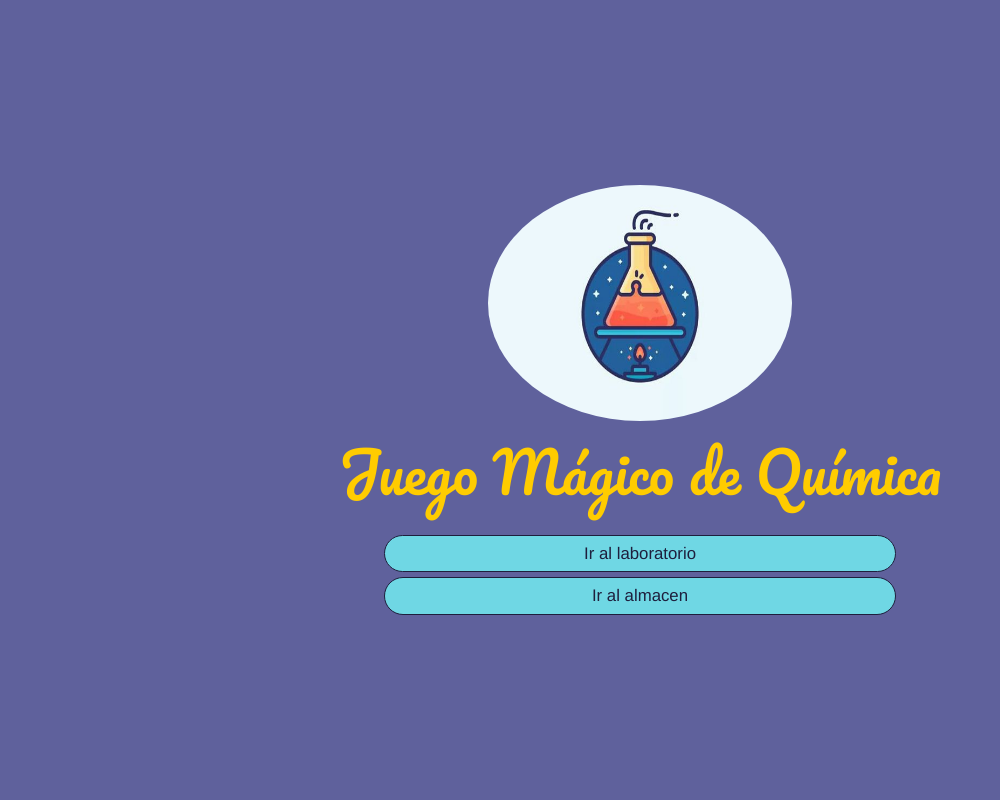
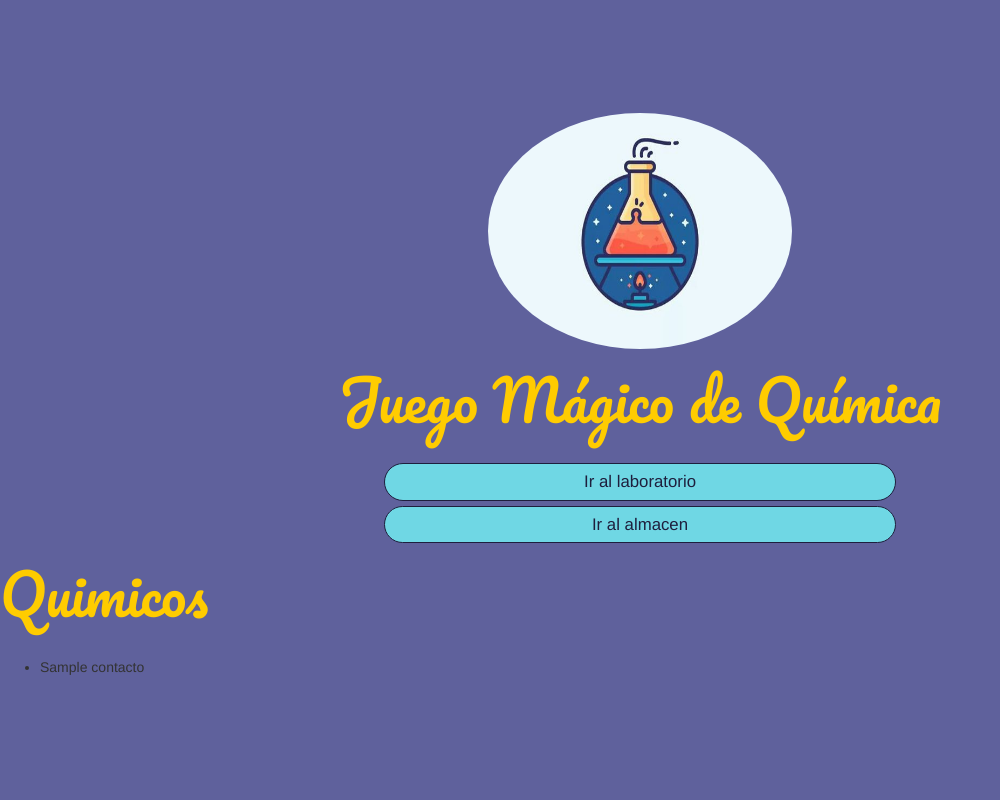
Before and after one commit to DavidFHCh/ALCHEMY, a Django app: template myserver/alchemy/templates/alchemy/index.html in a window 1280 px wide. Shown: the whole page, without its empty margins (0-1000 px from the left). Run offline with Django 3.2, Linux system fonts and the light colour scheme; the template is opened without the code that fills it: most values are stand-ins (such as "Sample title", 1, 10 or a date in 2020); some libraries are stand-ins or nearby versions.

Commit message:
Modificando la base

```diff
--- a/myserver/alchemy/models.py
+++ b/myserver/alchemy/models.py
@@ -28,3 +28,6 @@
     def Ruta_Tarjeta(self):
         cadena = "{0}"
         return cadena.format(self.Foto_Tarjeta)
+
+    def __str__(self):
+        return self.Nombre_Elemento
--- a/myserver/alchemy/templates/alchemy/index.html
+++ b/myserver/alchemy/templates/alchemy/index.html
@@ -60,6 +60,10 @@
 			<h1 class="text-center">Juego Mágico de Química</h1>
 			<button type="submit" class="btn btn-primary btn-block center-block">Ir al laboratorio</button>
 			<button type="submit" class="btn btn-primary btn-block center-block">Ir al almacen</button>
+			<h1> Quimicos </h1>
+			<ul>
+  			{% for elementos in object_list%} <li class = "contacto" > {{contacto}} </ li>
+  			{% endfor%} </ ul>
 		</div>
 
 
```
